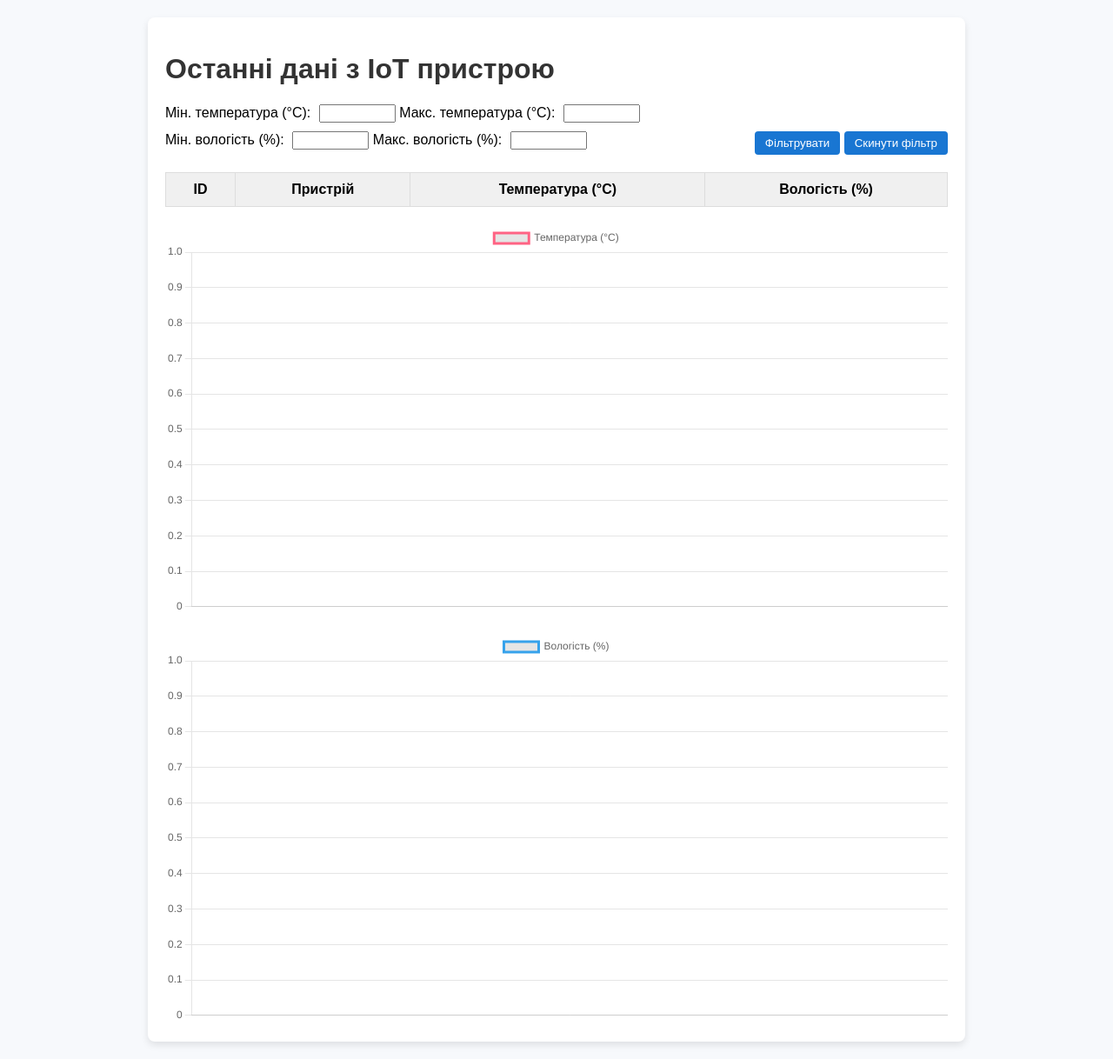
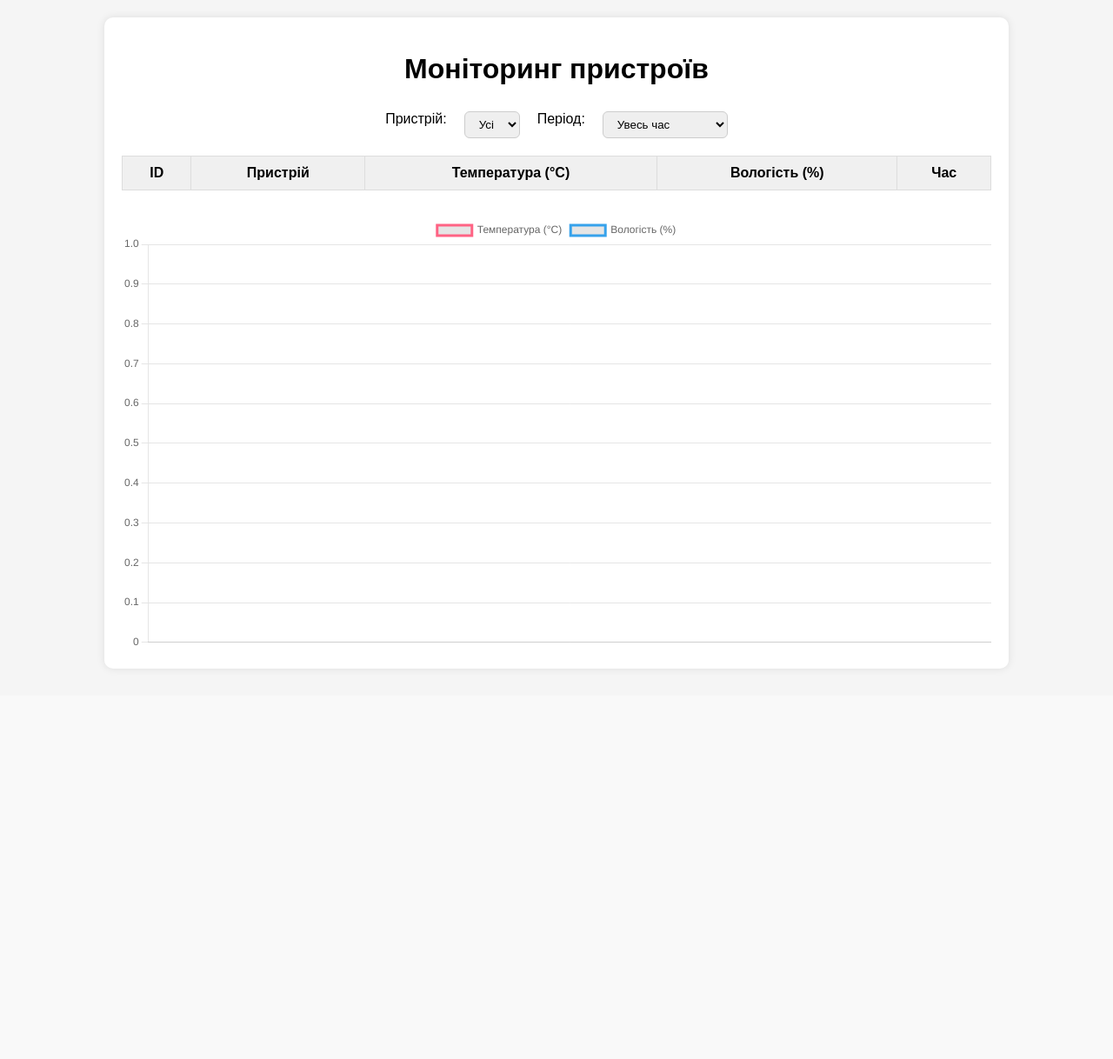
Before and after one commit to VladislavKostyniuk/iot-project, a Flask app: template templates/index.html in a window 1280 px wide. Shown: the whole page at 87% size. After the commit the page ends 771 px from the top, so only its background shows below. Run offline with Flask 3, Linux system fonts and the light colour scheme; the template is opened without the code that fills it: most values are stand-ins (such as "Sample title", 1, 10 or a date in 2020); a database or web service that is not in the repository returns one stand-in record (values such as "Sample title"); data that the repository does not hold is empty.

Commit message:
Додано фільтр

```diff
--- a/static/main.js
+++ b/static/main.js
@@ -1,126 +1,92 @@
-let data = [];
-let filteredData = [];
+let chart;
 
-const tempChartCtx = document.getElementById('tempChart').getContext('2d');
-const humChartCtx = document.getElementById('humChart').getContext('2d');
+document.addEventListener('DOMContentLoaded', () => {
+    const deviceFilter = document.getElementById('deviceFilter');
+    const timeFilter = document.getElementById('timeFilter');
 
-let tempChart = new Chart(tempChartCtx, {
-    type: 'line',
-    data: {
-        labels: [],
-        datasets: [{
-            label: 'Температура (°C)',
-            data: [],
-            borderColor: 'rgb(255, 99, 132)',
-            fill: false,
-            tension: 0.1
-        }]
-    },
-    options: {
-        responsive: true,
-        scales: {
-            y: { beginAtZero: true }
-        }
-    }
+    const deviceIds = [...new Set(data.map(entry => entry.device_id))];
+    deviceIds.forEach(id => {
+        const option = document.createElement('option');
+        option.value = id;
+        option.textContent = `Пристрій ${id}`;
+        deviceFilter.appendChild(option);
+    });
+
+    deviceFilter.addEventListener('change', applyFilters);
+    timeFilter.addEventListener('change', applyFilters);
+
+    applyFilters();
 });
 
-let humChart = new Chart(humChartCtx, {
-    type: 'line',
-    data: {
-        labels: [],
-        datasets: [{
-            label: 'Вологість (%)',
-            data: [],
-            borderColor: 'rgb(54, 162, 235)',
-            fill: false,
-            tension: 0.1
-        }]
-    },
-    options: {
-        responsive: true,
-        scales: {
-            y: { beginAtZero: true }
-        }
+function applyFilters() {
+    const deviceFilter = document.getElementById('deviceFilter').value;
+    const timeFilter = document.getElementById('timeFilter').value;
+    const now = Date.now();
+
+    let filtered = data;
+
+    if (deviceFilter !== 'all') {
+        filtered = filtered.filter(entry => entry.device_id === deviceFilter);
     }
-});
 
-async function fetchData() {
-    try {
-        const response = await fetch('/data');
-        const json = await response.json();
-        if (json.status === 'ok') {
-            data = json.data;
-            filteredData = [...data];
-            renderTable(filteredData);
-            updateCharts(filteredData);
-        } else {
-            console.error('Помилка отримання даних:', json.message);
-        }
-    } catch (err) {
-        console.error('Помилка fetch:', err);
+    if (timeFilter !== 'all') {
+        const minutes = parseInt(timeFilter);
+        const cutoff = now - minutes * 60 * 1000;
+        filtered = filtered.filter(entry => new Date(entry.timestamp).getTime() >= cutoff);
     }
+
+    renderTable(filtered);
+    renderChart(filtered);
 }
 
-function renderTable(dataArray) {
-    const tbody = document.querySelector('#data-table tbody');
+function renderTable(data) {
+    const tbody = document.querySelector('#dataTable tbody');
     tbody.innerHTML = '';
-    dataArray.forEach((item, index) => {
+    data.forEach((entry, index) => {
         const row = document.createElement('tr');
         row.innerHTML = `
-            <td>${index + 1}</td>
-            <td>Пристрій ${item.device_id.replace(/[^0-9]/g, '') || index + 1}</td>
-            <td>${item.temperature}</td>
-            <td>${item.humidity}</td>
-        `;
+      <td>${index + 1}</td>
+      <td>Пристрій ${entry.device_id}</td>
+      <td>${entry.temperature.toFixed(1)}</td>
+      <td>${entry.humidity.toFixed(1)}</td>
+      <td>${new Date(entry.timestamp).toLocaleString()}</td>
+    `;
         tbody.appendChild(row);
     });
 }
 
-function updateCharts(dataArray) {
-    const labels = dataArray.map((_, i) => i + 1);
-    const temps = dataArray.map(item => item.temperature);
-    const hums = dataArray.map(item => item.humidity);
+function renderChart(data) {
+    const ctx = document.getElementById('chart').getContext('2d');
+    if (chart) chart.destroy();
 
-    tempChart.data.labels = labels;
-    tempChart.data.datasets[0].data = temps;
-    tempChart.update();
+    const labels = data.map(entry => new Date(entry.timestamp).toLocaleTimeString());
+    const tempData = data.map(entry => entry.temperature);
+    const humData = data.map(entry => entry.humidity);
 
-    humChart.data.labels = labels;
-    humChart.data.datasets[0].data = hums;
-    humChart.update();
+    chart = new Chart(ctx, {
+        type: 'line',
+        data: {
+            labels: labels,
+            datasets: [
+                {
+                    label: 'Температура (°C)',
+                    data: tempData,
+                    borderColor: 'rgb(255, 99, 132)',
+                    fill: false
+                },
+                {
+                    label: 'Вологість (%)',
+                    data: humData,
+                    borderColor: 'rgb(54, 162, 235)',
+                    fill: false
+                }
+            ]
+        },
+        options: {
+            responsive: true,
+            scales: {
+                y: { beginAtZero: true }
+            }
+        }
+    });
 }
-
-function applyFilter() {
-    const minTemp = parseFloat(document.getElementById('minTemp').value);
-    const maxTemp = parseFloat(document.getElementById('maxTemp').value);
-    const minHum = parseFloat(document.getElementById('minHum').value);
-    const maxHum = parseFloat(document.getElementById('maxHum').value);
-
-    filteredData = data.filter(item => {
-        const tempOk = (isNaN(minTemp) || item.temperature >= minTemp) &&
-            (isNaN(maxTemp) || item.temperature <= maxTemp);
-        const humOk = (isNaN(minHum) || item.humidity >= minHum) &&
-            (isNaN(maxHum) || item.humidity <= maxHum);
-        return tempOk && humOk;
-    });
-
-    renderTable(filteredData);
-    updateCharts(filteredData);
-}
-
-function resetFilter() {
-    document.getElementById('minTemp').value = '';
-    document.getElementById('maxTemp').value = '';
-    document.getElementById('minHum').value = '';
-    document.getElementById('maxHum').value = '';
-
-    filteredData = [...data];
-    renderTable(filteredData);
-    updateCharts(filteredData);
-}
-
-// Автоматичне оновлення кожні 10 секунд
-setInterval(fetchData, 10000);
-
-// Перший запуск
-fetchData();
--- a/static/styles.css
+++ b/static/styles.css
@@ -1,25 +1,51 @@
 body {
     font-family: Arial, sans-serif;
-    background-color: #f7f9fc;
+    background: #f5f5f5;
     margin: 0;
     padding: 20px;
 }
 
-h1,
-h2 {
-    color: #333;
-}
-
 .container {
-    max-width: 900px;
+    max-width: 1000px;
     margin: auto;
     background: white;
     padding: 20px;
-    border-radius: 8px;
-    box-shadow: 0 4px 8px rgba(0, 0, 0, 0.1);
+    border-radius: 10px;
+    box-shadow: 0 0 10px rgba(0, 0, 0, 0.1);
 }
 
-#chart {
-    max-width: 100%;
-    height: 400px;
+h1 {
+    text-align: center;
+    margin-bottom: 30px;
 }
+
+.filters {
+    display: flex;
+    justify-content: center;
+    gap: 20px;
+    margin-bottom: 20px;
+}
+
+#deviceFilter,
+#timeFilter {
+    padding: 6px 12px;
+    border-radius: 6px;
+    border: 1px solid #ccc;
+}
+
+table {
+    width: 100%;
+    border-collapse: collapse;
+    margin-bottom: 30px;
+    text-align: center;
+}
+
+table th,
+table td {
+    border: 1px solid #ddd;
+    padding: 10px;
+}
+
+table th {
+    background-color: #f0f0f0;
+}
--- a/templates/index.html
+++ b/templates/index.html
@@ -2,132 +2,50 @@
 <html lang="uk">
 
 <head>
-    <meta charset="UTF-8" />
-    <title>IoT Dashboard</title>
-    <script src="https://cdn.jsdelivr.net/npm/chart.js"></script>
-    <link rel="stylesheet" href="{{ url_for('static', filename='styles.css') }}" />
-    <style>
-        body {
-            font-family: Arial, sans-serif;
-            background-color: #f7f9fc;
-            margin: 0;
-            padding: 20px;
-            display: flex;
-            flex-direction: column;
-            align-items: center;
-        }
-
-        h1,
-        h2 {
-            color: #333;
-        }
-
-        .container {
-            max-width: 900px;
-            width: 100%;
-            background: white;
-            padding: 20px;
-            border-radius: 8px;
-            box-shadow: 0 4px 8px rgba(0, 0, 0, 0.1);
-        }
-
-        table {
-            border-collapse: collapse;
-            width: 100%;
-            margin: 20px 0;
-            text-align: center;
-        }
-
-        table,
-        th,
-        td {
-            border: 1px solid #ddd;
-        }
-
-        th,
-        td {
-            padding: 10px;
-        }
-
-        th {
-            background-color: #f0f0f0;
-        }
-
-        .filter-row {
-            margin-bottom: 15px;
-            display: flex;
-            justify-content: space-between;
-            flex-wrap: wrap;
-            gap: 10px;
-        }
-
-        .filter-row label {
-            margin-right: 5px;
-        }
-
-        .filter-row input {
-            width: 80px;
-        }
-
-        button {
-            padding: 6px 12px;
-            cursor: pointer;
-            background-color: #1976d2;
-            color: white;
-            border: none;
-            border-radius: 4px;
-            transition: background-color 0.3s ease;
-        }
-
-        button:hover {
-            background-color: #135ba1;
-        }
-
-        canvas {
-            margin-top: 20px;
-        }
-    </style>
+    <meta charset="UTF-8">
+    <title>Моніторинг пристроїв IoT</title>
+    <link rel="stylesheet" href="{{ url_for('static', filename='styles.css') }}">
 </head>
 
 <body>
     <div class="container">
-        <h1>Останні дані з IoT пристрою</h1>
+        <h1>Моніторинг пристроїв</h1>
 
-        <div class="filter-row">
-            <div>
-                <label for="minTemp">Мін. температура (°C):</label>
-                <input type="number" id="minTemp" step="0.1" />
-                <label for="maxTemp">Макс. температура (°C):</label>
-                <input type="number" id="maxTemp" step="0.1" />
-            </div>
-            <div>
-                <label for="minHum">Мін. вологість (%):</label>
-                <input type="number" id="minHum" step="0.1" />
-                <label for="maxHum">Макс. вологість (%):</label>
-                <input type="number" id="maxHum" step="0.1" />
-            </div>
-            <div>
-                <button onclick="applyFilter()">Фільтрувати</button>
-                <button onclick="resetFilter()">Скинути фільтр</button>
-            </div>
+        <div class="filters">
+            <label for="deviceFilter">Пристрій:</label>
+            <select id="deviceFilter">
+                <option value="all">Усі</option>
+            </select>
+
+            <label for="timeFilter">Період:</label>
+            <select id="timeFilter">
+                <option value="all">Увесь час</option>
+                <option value="10">Останні 10 хв</option>
+                <option value="30">Останні 30 хв</option>
+                <option value="60">Остання година</option>
+            </select>
         </div>
 
-        <table id="data-table">
+        <table id="dataTable">
             <thead>
                 <tr>
                     <th>ID</th>
                     <th>Пристрій</th>
                     <th>Температура (°C)</th>
                     <th>Вологість (%)</th>
+                    <th>Час</th>
                 </tr>
             </thead>
             <tbody></tbody>
         </table>
 
-        <canvas id="tempChart" width="400" height="200"></canvas>
-        <canvas id="humChart" width="400" height="200"></canvas>
+        <canvas id="chart" width="800" height="400"></canvas>
     </div>
 
+    <script>
+        const data = {{ data | tojson }};
+    </script>
+    <script src="https://cdn.jsdelivr.net/npm/chart.js"></script>
     <script src="{{ url_for('static', filename='main.js') }}"></script>
 </body>
 
```
